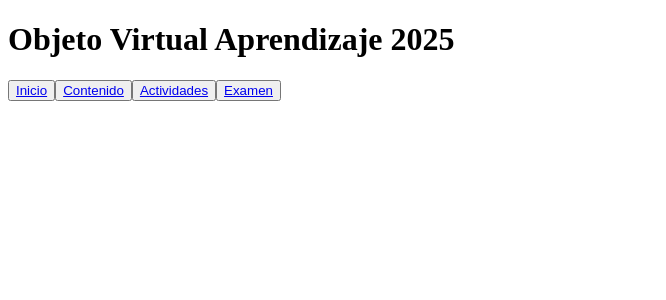
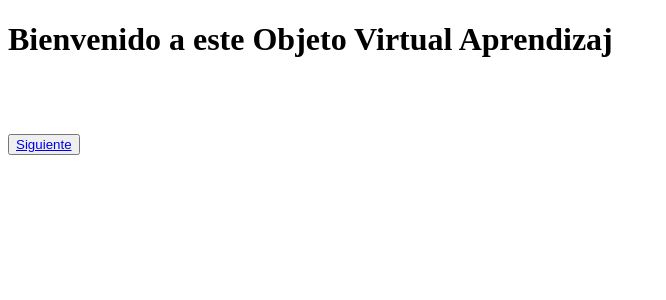
Before and after one commit to Jose2580MEGA/OVA2025, a Nuxt app: page / in a window 1280 px wide. Shown: the top 300 px of the page, without its empty margins (0-666 px from the left). Built offline with nearby package versions, Linux system fonts and the light colour scheme.

Commit message:
paginaEntradaLista

```diff
--- a/pages/actividades.vue
+++ b/pages/actividades.vue
@@ -2,7 +2,7 @@
     <h1>Actividades para hacer</h1>
     <aside>
         <button>
-            <nuxt-link to="/">
+            <nuxt-link to="/inicio">
                 Inicio
             </nuxt-link>
         </button>
--- a/pages/examen.vue
+++ b/pages/examen.vue
@@ -2,7 +2,7 @@
     <h1>Examen</h1>
     <aside>
         <button>
-            <nuxt-link to="/">
+            <nuxt-link to="/inicio">
                 Inicio
             </nuxt-link>
         </button>
--- a/pages/index.vue
+++ b/pages/index.vue
@@ -1,25 +1,9 @@
 <template>
-    <h1>Objeto Virtual Aprendizaje 2025</h1>
-    <aside>
-        <button>
-            <nuxt-link to="/">
-                Inicio
-            </nuxt-link>
-        </button>
-        <button>
-            <nuxt-link to="/temas">
-                Contenido
-            </nuxt-link>
-        </button>
-        <button>
-            <nuxt-link to="/actividades">
-                Actividades
-            </nuxt-link>
-        </button>
-        <button>
-            <nuxt-link to="/examen">
-                Examen
-            </nuxt-link>
-        </button>
-    </aside>
+    <h1>Bienvenido a este Objeto Virtual Aprendizaj</h1>
+    <br><br><br>
+    <button>
+        <NuxtLink to="/inicio">
+            Siguiente
+        </NuxtLink>
+    </button>
 </template>
--- a/pages/inicio.vue
+++ b/pages/inicio.vue
@@ -0,0 +1,25 @@
+<template>
+    <h1>Objeto Virtual Aprendizaje 2025</h1>
+    <aside>
+        <button>
+            <nuxt-link to="/inicio">
+                Inicio
+            </nuxt-link>
+        </button>
+        <button>
+            <nuxt-link to="/temas">
+                Contenido
+            </nuxt-link>
+        </button>
+        <button>
+            <nuxt-link to="/actividades">
+                Actividades
+            </nuxt-link>
+        </button>
+        <button>
+            <nuxt-link to="/examen">
+                Examen
+            </nuxt-link>
+        </button>
+    </aside>
+</template>
--- a/pages/temas.vue
+++ b/pages/temas.vue
@@ -2,7 +2,7 @@
     <h1>Temas a ver</h1>
     <aside>
         <button>
-            <nuxt-link to="/">
+            <nuxt-link to="/inicio">
                 Inicio
             </nuxt-link>
         </button>
```
